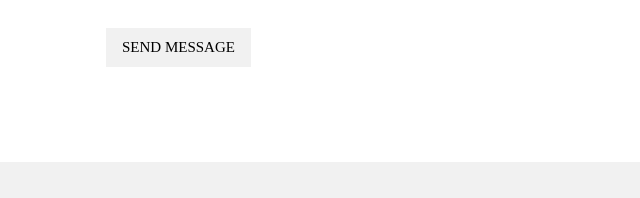
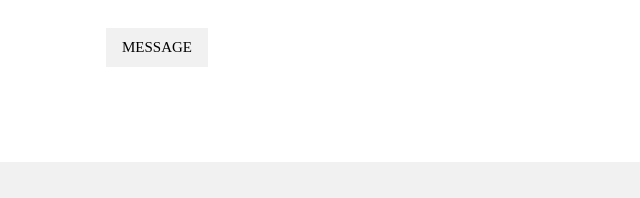
Before and after one commit to TeussXL/projeto, a plain HTML site: page index.html in a window 1280 px wide. Shown: the part 3090-3288 px from the top of the page, 0-640 px from the left. Drawn offline with nearby package versions, Linux system fonts and the light colour scheme.

Commit message:
segundo commit

```diff
--- a/index.html
+++ b/index.html
@@ -95,7 +95,7 @@ h1, h2, h3, h4, h5, h6 {
       <p><input class="w3-input w3-padding-16" type="number" placeholder="How many people" required name="People"></p>
       <p><input class="w3-input w3-padding-16" type="datetime-local" placeholder="Date and time" required name="date" value="2020-11-16T20:00"></p>
       <p><input class="w3-input w3-padding-16" type="text" placeholder="Message \ Special requirements" required name="Message"></p>
-      <p><button class="w3-button w3-light-grey w3-section" type="submit">SEND MESSAGE</button></p>
+      <p><button class="w3-button w3-light-grey w3-section" type="submit">MESSAGE</button></p>
     </form>
   </div>
 
```
